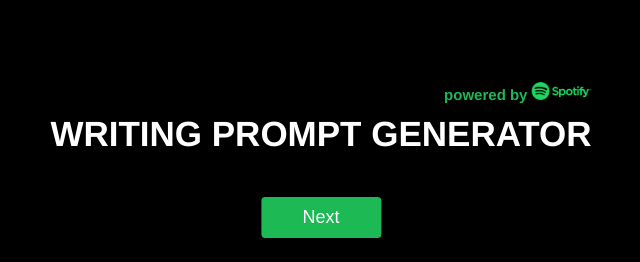
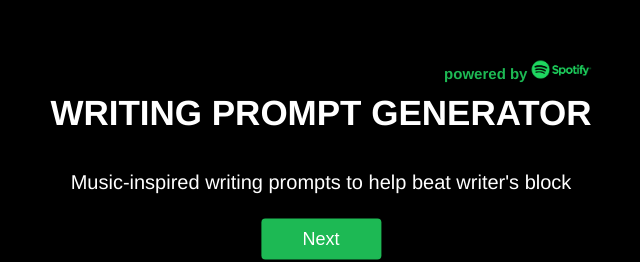
Before and after one commit to asantos27/spotify-prompt, a React (Create React App) app in the folder spotify-prompt/: page / in a window 1280 px wide. Shown: the part 153-415 px from the top of the page, without its empty margins (319-959 px from the left). Built offline with nearby package versions, Linux system fonts and the light colour scheme.

Commit message:
added description

```diff
--- a/spotify-prompt/src/App.js
+++ b/spotify-prompt/src/App.js
@@ -11,6 +11,7 @@ function App() {
       <div className="title">
       <h2>powered by <a href="http://api.spotify.com"><img src={Spot} height={18}/></a></h2>
       <h1> Writing Prompt Generator </h1>
+      <p> Music-inspired writing prompts to help beat writer's block  </p>
       </div>
       <div id="promptbox">
       <PromptPage/>
```
